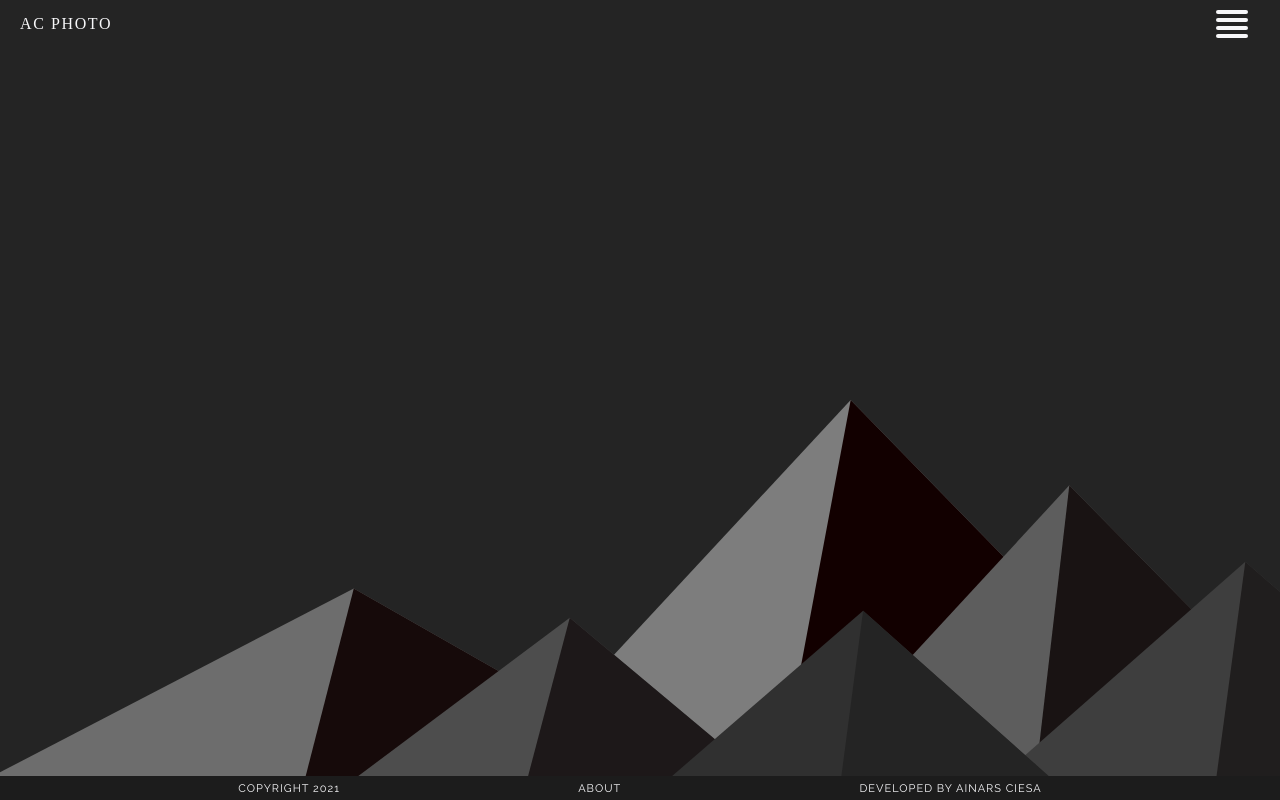
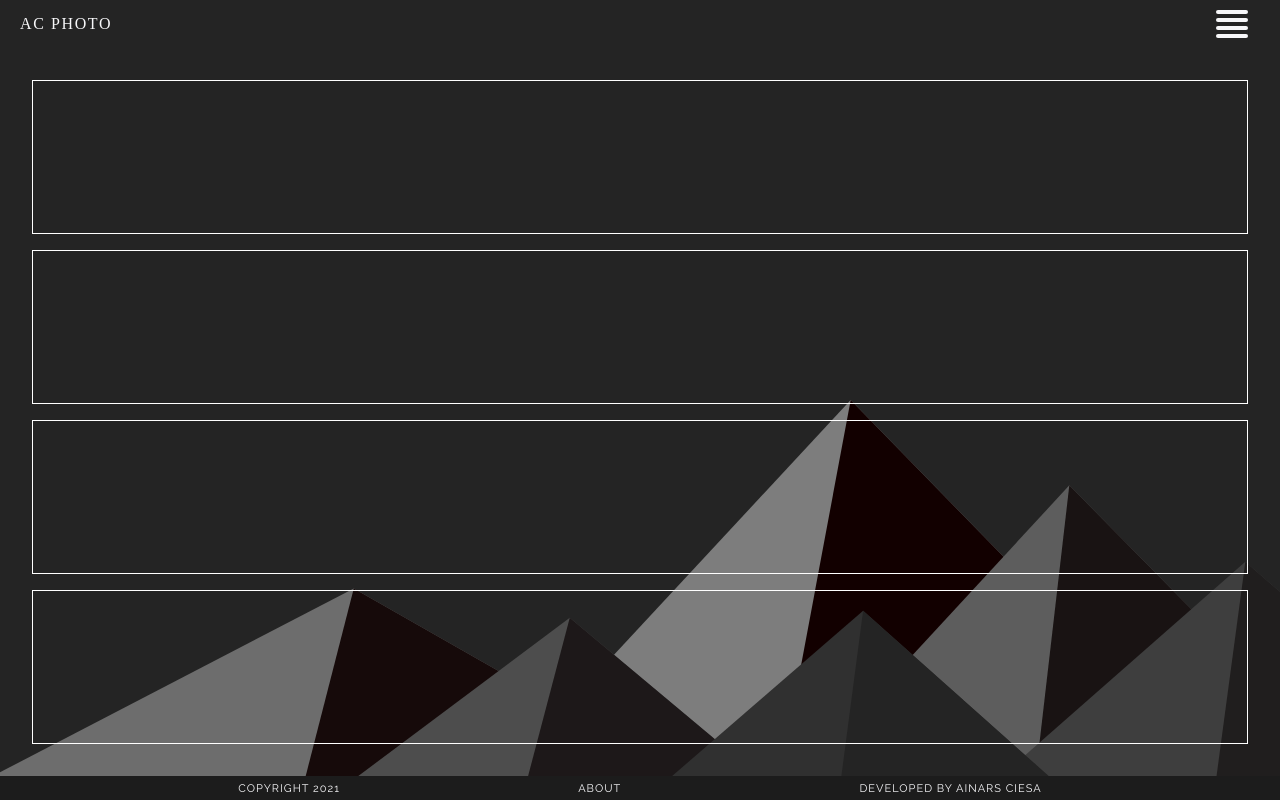
Before and after one commit to ainarsc/dirtbag_photos_webapp, a Gatsby site in the folder frontend/: page /portfolio in a window 1280 px wide. Built offline with nearby package versions, Linux system fonts and the light colour scheme; Gatsby itself is replaced by a stand-in of ours; a web font is replaced by a local one.

Commit message:
Add markup for portfolio page

```diff
--- a/frontend/gatsby-config.js
+++ b/frontend/gatsby-config.js
@@ -50,8 +50,8 @@ module.exports = {
       options: {
         apiURL: `http://localhost:1337`,
         queryLimit: 1000, // Defaults to 100
-        collectionTypes: [`photo`, `gallery`],
-        singleTypes: [`home-page`, `contact`],
+        collectionTypes: [`gallery`],
+        singleTypes: [],
       },
     },
   ],
--- a/frontend/src/pages/portfolio.js
+++ b/frontend/src/pages/portfolio.js
@@ -1,14 +1,49 @@
 import * as React from "react"
 import Layout from '../components/layout'
+import styled from 'styled-components'
 
 
 // markup
-const IndexPage = () => {
+export default () => {
   return (
       <Layout>
-        <div></div>
+        <Wrapper>
+          <GalleryCard>
+
+          </GalleryCard>
+          <GalleryCard>
+
+          </GalleryCard>
+          <GalleryCard>
+
+          </GalleryCard>
+          <GalleryCard>
+
+          </GalleryCard>
+
+        </Wrapper>
       </Layout>
   )
 }
 
-export default IndexPage
+const Wrapper = styled.div`
+  width: 100%;
+  height: 100%;
+  display: flex;
+  flex-direction: column;
+  justify-content: space-around;
+  padding: 4rem 2rem 2rem 2rem;
+`
+
+const GalleryCard = styled.div`
+  margin-top: 1rem;
+  border: 1px solid white;
+  width: 100%;
+  height: 100%;
+`
+const GalleryTitleBox = styled.div`
+
+`
+const Title = styled.span`
+
+`
```
